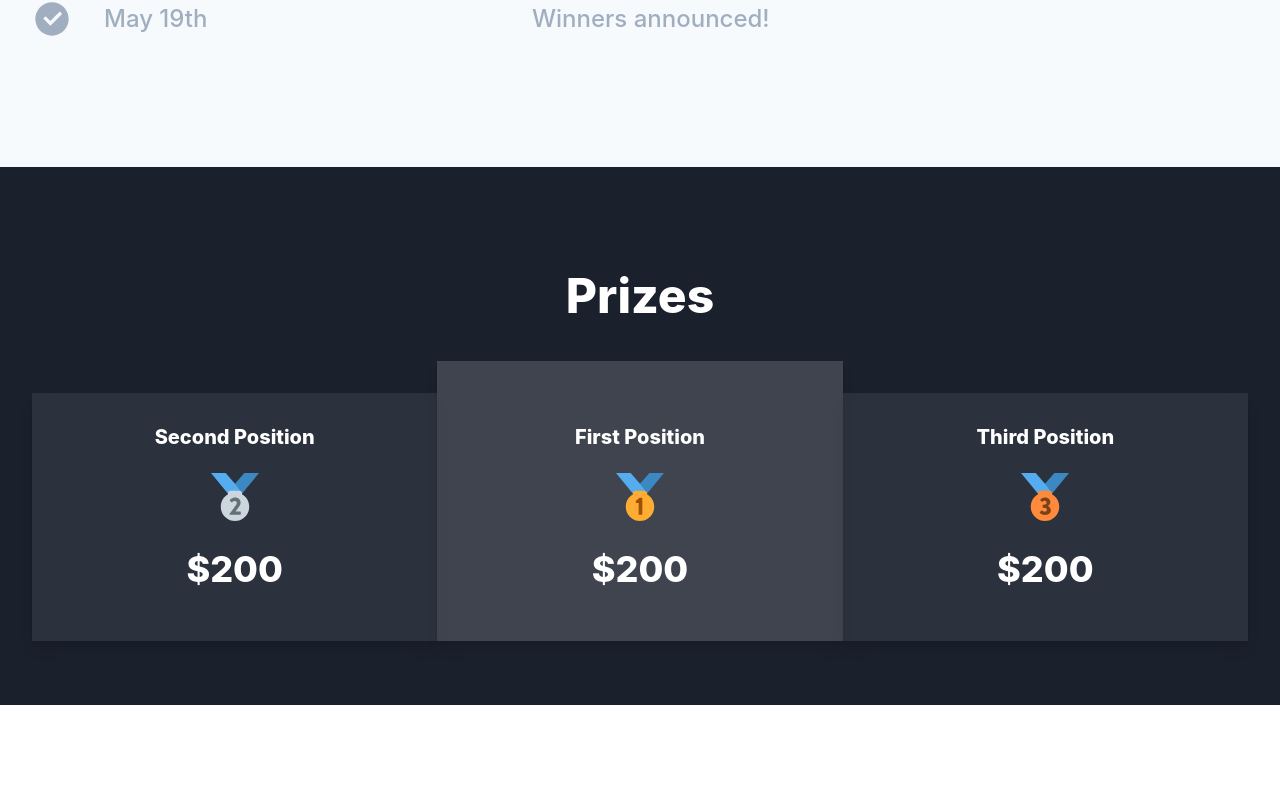
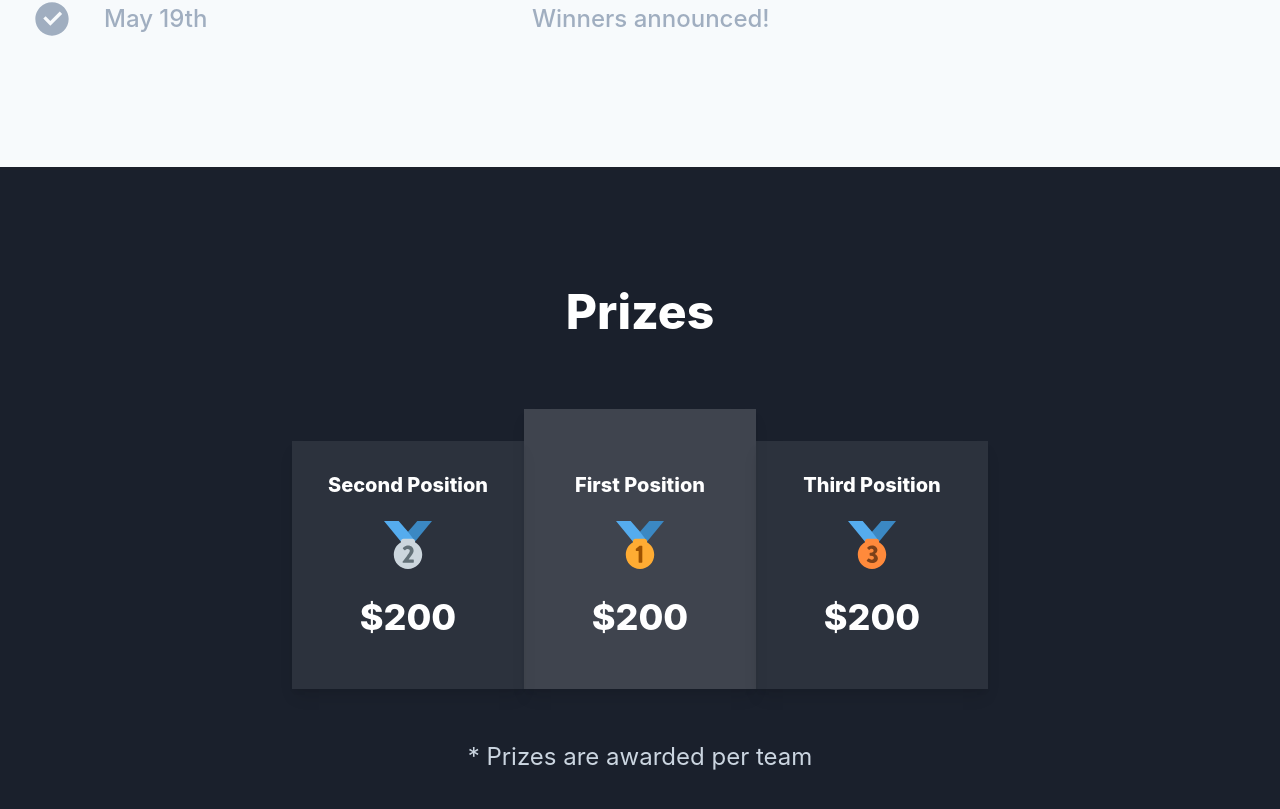
Before and after one commit to chakra-ui/hackathon, a Next.js app: page / in a window 1280 px wide. Shown: the part 3551-4360 px from the top of the page. Before the commit the page ends 4256 px from the top, so only its background shows below. Built offline with nearby package versions, Linux system fonts and the light colour scheme.

Commit message:
chore: updated prizes

```diff
--- a/src/components/Prizes.tsx
+++ b/src/components/Prizes.tsx
@@ -1,4 +1,12 @@
-import { Box, Flex, Heading, Icon, SimpleGrid, VStack } from '@chakra-ui/react';
+import {
+  Box,
+  Flex,
+  Heading,
+  Icon,
+  SimpleGrid,
+  Text,
+  VStack,
+} from '@chakra-ui/react';
 import * as React from 'react';
 import { FirstPosition, SecondPosition, ThirdPosition } from './Icons';
 
@@ -53,7 +61,7 @@ export const PrizeCard = (props: PrizeCardProps) => {
 };
 
 export const Prizes = () => (
-  <Box as='section' bg='secondaryBg' py='16' px={{ base: '4', md: '8' }}>
+  <Box as='section' bg='secondaryBg' py='20' px={{ base: '4', md: '8' }}>
     <Box py='8'>
       <Heading
         size='2xl'
@@ -68,10 +76,11 @@ export const Prizes = () => (
     <SimpleGrid
       columns={{ base: 1, lg: 3 }}
       spacing={{ base: '8', lg: '0' }}
-      maxW='7xl'
+      maxW='696px'
       mx='auto'
       justifyItems='center'
       alignItems='baseline'
+      py='8'
     >
       <PrizeCard
         icon={SecondPosition}
@@ -98,5 +107,14 @@ export const Prizes = () => (
         paddingTop='8'
       />
     </SimpleGrid>
+    <Text
+      textAlign='center'
+      pt='4'
+      lineHeight='tall'
+      color='secondaryBody'
+      fontSize={{ base: 'xl', lg: '2xl' }}
+    >
+      * Prizes are awarded per team
+    </Text>
   </Box>
 );
```
